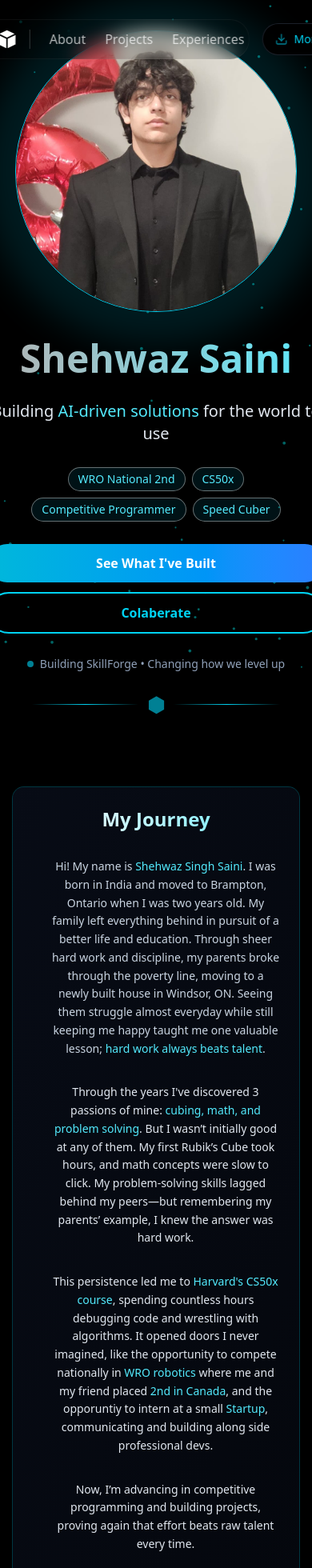
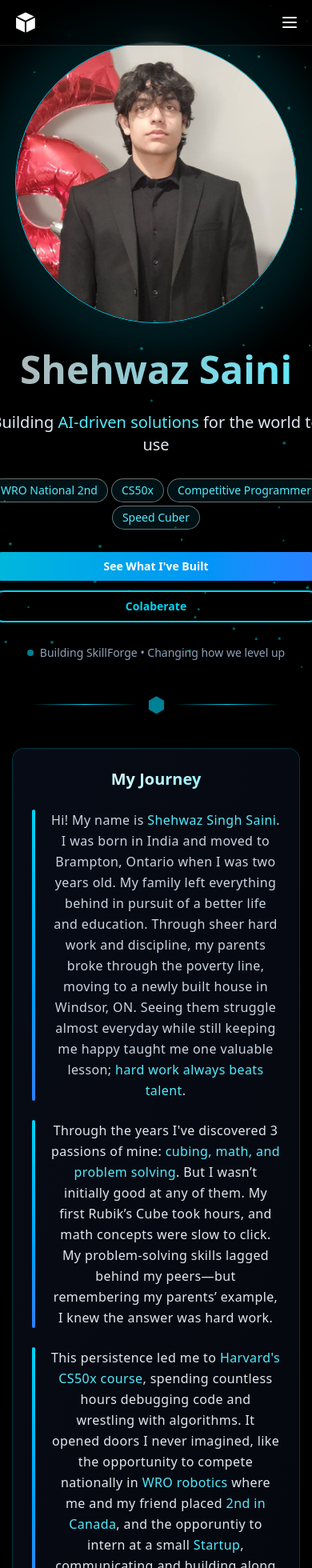
Before and after one commit to Shehwaz81/personal-portfolio, a React (Vite) app: page / in a window 390 px wide. Shown: the top 1960 px of the page at 80% size. Built offline with nearby package versions, Linux system fonts and the light colour scheme.

Commit message:
add responsive components

```diff
--- a/src/components/layout/Navbar.tsx
+++ b/src/components/layout/Navbar.tsx
@@ -1,6 +1,6 @@
-import { useState } from 'react';
-import CubeIcon from '../../assets/cube-10018.svg'
-import { Download, Mail, Github, Linkedin } from 'lucide-react';
+import { useState } from "react";
+import CubeIcon from "../../assets/cube-10018.svg";
+import { Download, Mail, Github, Linkedin, Menu, X } from "lucide-react";
 
 interface NavbarProps {
   About?: string;
@@ -11,10 +11,11 @@ interface NavbarProps {
 export const Navbar = ({
   About = "About",
   Projects = "Projects",
-  Exp = "Experiences"
+  Exp = "Experiences",
 }: NavbarProps) => {
   const [isExpanded, setIsExpanded] = useState(false);
   const [navHover, setNavHover] = useState(false);
+  const [mobileOpen, setMobileOpen] = useState(false);
 
   const scrollToSection = (sectionId: string, offset = 0) => {
     const element = document.getElementById(sectionId);
@@ -22,39 +23,44 @@ export const Navbar = ({
       const element_pos = element.getBoundingClientRect().top + window.scrollY;
       window.scrollTo({
         top: element_pos - offset,
-        behavior: 'smooth'
+        behavior: "smooth",
       });
     }
+    setMobileOpen(false); // close mobile menu on click
   };
 
   const handleDownloadResume = () => {
-    const link = document.createElement('a');
-    link.href = 'public/assets/Resume-1.pdf';
-    link.download = 'Shehwaz_Singh_Saini_Resume.pdf';
+    const link = document.createElement("a");
+    link.href = "public/assets/Resume-1.pdf";
+    link.download = "Shehwaz_Singh_Saini_Resume.pdf";
     link.click();
   };
-  // make list of dicts for later
+
   const contactLinks = [
     {
       icon: Mail,
-      label: 'Email',
-      onClick: () => window.open('mailto:shehwazlongia@gmail.com')
+      label: "Email",
+      onClick: () => window.open("mailto:shehwazlongia@gmail.com"),
     },
     {
       icon: Github,
-      label: 'GitHub',
-      onClick: () => window.open('https://github.com/Shehwaz81', '_blank')
+      label: "GitHub",
+      onClick: () => window.open("https://github.com/Shehwaz81", "_blank"),
     },
     {
       icon: Linkedin,
-      label: 'LinkedIn',
-      onClick: () => window.open('https://www.linkedin.com/in/shehwaz-saini-566494318/', '_blank')
+      label: "LinkedIn",
+      onClick: () =>
+        window.open(
+          "https://www.linkedin.com/in/shehwaz-saini-566494318/",
+          "_blank"
+        ),
     },
   ];
 
   return (
-    <div className="fixed top-6 left-1/2 transform -translate-x-1/2 z-50 flex items-center space-x-4">
-
+    <>
+      <div className="hidden md:flex fixed top-6 left-1/2 transform -translate-x-1/2 z-50 items-center space-x-4">
         <nav
           className="group"
           onMouseEnter={() => setNavHover(true)}
@@ -66,25 +72,25 @@ export const Navbar = ({
               alt="Cube Icon"
               className="scale-120 w-6 h-6 mr-4 transition-transform duration-500 group-hover:rotate-[360deg] group-hover:scale-130"
             />
-          <div className="border-l border-white/20 h-6 mr-6"/>
+            <div className="border-l border-white/20 h-6 mr-6" />
             <div className="flex space-x-6">
               <button
                 onClick={() => scrollToSection("about", 90)}
-              className="text-white/70 hover:text-cyan-400 transition-all duration-300 hover:scale-105 relative group/nav"
+                className="nav-link relative group/nav"
               >
                 {About}
                 <div className="absolute -bottom-1 left-0 w-0 h-0.5 bg-cyan-400 transition-all duration-300 group-hover/nav:w-full rounded-full"></div>
               </button>
               <button
                 onClick={() => scrollToSection("projects", 200)}
-              className="text-white/70 hover:text-cyan-400 transition-all duration-300 hover:scale-105 relative group/nav"
+                className="nav-link relative group/nav"
               >
                 {Projects}
                 <div className="absolute -bottom-1 left-0 w-0 h-0.5 bg-cyan-400 transition-all duration-300 group-hover/nav:w-full rounded-full"></div>
               </button>
               <button
                 onClick={() => scrollToSection("exp", 100)}
-              className="text-white/70 hover:text-cyan-400 transition-all duration-300 hover:scale-105 relative group/nav"
+                className="nav-link relative group/nav"
               >
                 {Exp}
                 <div className="absolute -bottom-1 left-0 w-0 h-0.5 bg-cyan-400 transition-all duration-300 group-hover/nav:w-full rounded-full"></div>
@@ -95,9 +101,9 @@ export const Navbar = ({
 
 
         <div
-        className={`bg-black/90 backdrop-blur-md rounded-full transition-all duration-500 ease-out overflow-hidden cursor-pointer border border-gray-700/50 hover:border-cyan-400/30 hover:shadow-[0_0_15px_rgba(34,211,238,0.2)] ${
-          isExpanded ? 'w-72 h-12' : 'w-24 h-10'
-        } ${navHover ? 'transform translate-x-3' : ''}`}
+          className={`bg-black/90 rounded-full transition-all duration-500 ease-out overflow-hidden cursor-pointer border border-gray-700/50 hover:border-cyan-400/30 hover:shadow-[0_0_15px_rgba(34,211,238,0.2)] ${
+            isExpanded ? "w-72 h-12" : "w-24 h-10"
+          } ${navHover ? "transform translate-x-3" : ""}`}
           onMouseEnter={() => setIsExpanded(true)}
           onMouseLeave={() => setIsExpanded(false)}
         >
@@ -112,22 +118,20 @@ export const Navbar = ({
             <div className="flex items-center justify-between h-full px-4 animate-in slide-in-from-left-3 duration-300">
               <button
                 onClick={handleDownloadResume}
-              className="flex items-center space-x-2 bg-cyan-500/20 hover:bg-cyan-500/30 rounded-full px-3 py-2 transition-all duration-200 hover:scale-105 border border-cyan-400/20 hover:border-cyan-400/40 group/btn"
+                className="flex items-center space-x-2 bg-cyan-500/20 hover:bg-cyan-500/30 rounded-full px-3 py-2 transition-all duration-200 hover:scale-105 border border-cyan-400/20 hover:border-cyan-400/40"
               >
-              <Download className="w-3 h-3 text-cyan-400 group-hover/btn:animate-bounce" />
+                <Download className="w-3 h-3 text-cyan-400" />
                 <span className="text-xs text-cyan-400 font-medium">Resume</span>
               </button>
-
               <div className="flex items-center space-x-2">
                 {contactLinks.map((link, index) => (
                   <button
                     key={index}
                     onClick={link.onClick}
                     title={link.label}
-                  className="w-8 h-8 rounded-full bg-white/10 hover:bg-white/20 flex items-center justify-center transition-all duration-200 hover:scale-110 hover:shadow-lg border border-white/5 hover:border-white/20 group/social"
-                  style={{ animationDelay: `${index * 50}ms` }}
+                    className="social-btn"
                   >
-                  <link.icon className="w-3 h-3 text-gray-300 group-hover/social:text-white transition-colors duration-200" />
+                    <link.icon className="w-3 h-3 text-gray-300" />
                   </button>
                 ))}
               </div>
@@ -135,6 +139,33 @@ export const Navbar = ({
           )}
         </div>
       </div>
+
+      <div className={`md:hidden fixed top-0 left-0 backdrop-blur-md w-full ${mobileOpen ? 'bg-black/90' : 'bg-black/50'} backdrop-blur-md border-b border-white/10 z-50 px-4 py-3 flex justify-between items-center`}>
+        <img src={CubeIcon} alt="Logo" className="w-8 h-8" />
+        <button onClick={() => setMobileOpen(!mobileOpen)}>
+          {mobileOpen ? <X className="text-white" /> : <Menu className="text-white" />}
+        </button>
+      </div>
+
+      {mobileOpen && (
+        <div className="md:hidden fixed top-12 left-0 w-full bg-black/90 backdrop-blur-lg border-t border-white/10 z-40 p-4 space-y-4">
+          <button onClick={() => scrollToSection("about", 70)} className="mobile-link">{About}</button>
+          <button onClick={() => scrollToSection("projects", 70)} className="mobile-link">{Projects}</button>
+          <button onClick={() => scrollToSection("exp", 70)} className="mobile-link">{Exp}</button>
+          <hr className="border-white/10" />
+          <button onClick={handleDownloadResume} className="more-btn">
+            <Download className="w-4 h-4" /> Resume
+          </button>
+          <div className="flex space-x-2">
+            {contactLinks.map((link, i) => (
+              <button key={i} onClick={link.onClick} title={link.label} className="social-btn">
+                <link.icon className="w-4 h-4 text-gray-300" />
+              </button>
+            ))}
+          </div>
+        </div>
+      )}
+    </>
   );
 };
 
--- a/src/index.css
+++ b/src/index.css
@@ -48,6 +48,18 @@ body {
   --color-sidebar-accent-foreground: var(--sidebar-accent-foreground);
   --color-sidebar-border: var(--sidebar-border);
   --color-sidebar-ring: var(--sidebar-ring);
+}
+.nav-link {
+  @apply text-white/80 hover:text-cyan-400 transition-colors;
+}
+.more-btn {
+  @apply flex items-center space-x-2 bg-cyan-500/20 px-3 py-1 rounded-full text-cyan-400 hover:bg-cyan-500/30 transition;
+}
+.social-btn {
+  @apply w-8 h-8 flex items-center justify-center bg-white/10 rounded-full hover:bg-white/20 transition;
+}
+.mobile-link {
+  @apply block w-full text-left text-white/80 hover:text-cyan-400 py-2 transition;
 }
 
 :root {
--- a/src/sections/About.tsx
+++ b/src/sections/About.tsx
@@ -2,24 +2,25 @@
 
 export const About = () => {
     return (
-        <section className="min-h-screen px-4 py-12 sm:px-6 md:px-8 lg:px-10 bg-transparent">
+    <section className="min-h-screen px-4 sm:px-6 md:px-8 lg:px-10 bg-transparent">
         <div
             id="about"
-                className="relative mx-auto max-w-4xl p-6 sm:p-8 lg:p-10
-                bg-gradient-to-br from-slate-900/50 to-slate-900/30
-                rounded-xl backdrop-blur-sm space-y-6 sm:space-y-8
-                ring-1 ring-cyan-500/30 transition-all
-                hover:ring-cyan-500/60 hover:ring-2
+            className="relative mx-auto max-w-full sm:max-w-3xl md:max-w-4xl p-6 sm:p-8 lg:p-10
+            bg-gradient-to-br from-slate-900/50 to-slate-900/30 rounded-xl
+            backdrop-blur-sm space-y-6 sm:space-y-8 ring-1 ring-cyan-500/30
+            transition-all hover:ring-cyan-500/60 hover:ring-2
             hover:shadow-[0_0_5rem_rgba(0,255,255,0.3)] duration-400 ease-in-out"
         >
-                <h2 className="text-2xl sm:text-3xl md:text-4xl font-bold bg-gradient-to-r from-white to-cyan-300 bg-clip-text text-transparent text-center mb-8 sm:mb-10">
+            <h2 className="text-xl sm:text-2xl md:text-3xl lg:text-4xl font-bold
+            bg-gradient-to-r from-white to-cyan-300 bg-clip-text text-transparent
+            text-center mb-6 sm:mb-8">
             My Journey
             </h2>
 
-                <div className="space-y-8 sm:space-y-10">
+            <div className="space-y-6 sm:space-y-8">
             <div className="relative pl-6 flex">
-                        <div className="absolute left-0 top-0 w-1 h-full bg-gradient-to-b from-cyan-400 to-blue-500 rounded-full hidden md:block"></div>
-                        <p className="text-slate-300 text-sm sm:text-base lg:text-lg leading-relaxed">
+                <div className="absolute left-0 top-0 w-1 h-full bg-gradient-to-b from-cyan-400 to-blue-500 rounded-full block sm:block"></div>
+                <p className="text-slate-300 text-base sm:text-base lg:text-lg leading-relaxed tracking-wide break-words">
                 Hi! My name is <span className="text-cyan-300 font-medium">Shehwaz Singh Saini</span>.
                 I was born in India and moved to Brampton, Ontario when I was two years old.
                 My family left everything behind in pursuit of a better life and education.
@@ -29,40 +30,41 @@ export const About = () => {
                 </p>
             </div>
 
-                    <div className="relative pl-6">
-                        <div className="absolute left-0 top-0 w-1 h-full bg-gradient-to-b from-cyan-400 to-blue-500 rounded-full hidden md:block"></div>
-                        <p className="text-slate-200 text-sm sm:text-base lg:text-lg leading-relaxed">
+            <div className="relative pl-6 flex">
+                <div className="absolute left-0 top-0 w-1 h-full bg-gradient-to-b from-cyan-400 to-blue-500 rounded-full block sm:block"></div>
+                <p className="text-slate-200 text-base sm:text-base lg:text-lg leading-relaxed tracking-wide break-words">
                 Through the years I've discovered 3 passions of mine: <span className="text-cyan-300 font-medium">cubing, math, and problem solving</span>.
                 But I wasn’t initially good at any of them. My first Rubik’s Cube took hours, and math concepts were slow to click.
                 My problem-solving skills lagged behind my peers—but remembering my parents’ example, I knew the answer was hard work.
                 </p>
             </div>
 
-                    <div className="relative pl-6">
-                        <div className="absolute left-0 top-0 w-1 h-full bg-gradient-to-b from-cyan-400 to-blue-500 rounded-full hidden md:block"></div>
-                        <p className="text-slate-200 text-sm sm:text-base lg:text-lg leading-relaxed">
+            <div className="relative pl-6 flex">
+                <div className="absolute left-0 top-0 w-1 h-full bg-gradient-to-b from-cyan-400 to-blue-500 rounded-full block sm:block"></div>
+                <p className="text-slate-200 text-base sm:text-base lg:text-lg leading-relaxed tracking-wide break-words">
                 This persistence led me to <span className="text-cyan-300 font-medium">Harvard's CS50x course</span>,
                 spending countless hours debugging code and wrestling with algorithms.
                 It opened doors I never imagined, like the opportunity to compete nationally in <span className="text-cyan-300 font-medium">WRO robotics</span> where me and my friend placed <span className="text-cyan-300 font-medium">2nd in Canada</span>,
                 and the opporuntiy to intern at a small <span className="text-cyan-300 font-medium">Startup</span>, communicating and building along side professional devs.
                 </p>
             </div>
+
             <div className="relative pl-6">
-                        <p className="text-slate-200 text-sm sm:text-base lg:text-lg leading-relaxed">
+                <p className="text-slate-200 text-base sm:text-base lg:text-lg leading-relaxed tracking-wide break-words">
                 Now, I’m advancing in competitive programming and building projects, proving again that effort beats raw talent every time.
                 </p>
             </div>
             </div>
 
-
             <div className="flex justify-center pt-6">
             <div className="flex items-center gap-2 text-xs sm:text-sm text-slate-400">
-                        <div className="w-2 h-2 bg-cyan-400 rounded-full animate-pulse"></div>
+                <div className="w-2 h-2 bg-cyan-400 rounded-full animate-pulse block sm:block"></div>
                 <span>Currently building SkillForge • Next: Changing the world</span>
             </div>
             </div>
         </div>
     </section>
+
     )
 }
 export default About
--- a/src/sections/Hero.tsx
+++ b/src/sections/Hero.tsx
@@ -42,7 +42,7 @@ export const Hero = ({
             Building <span className="text-cyan-300 font-medium">AI-driven solutions</span> for the world to use
           </p>
 
-          <div className="flex flex-wrap justify-center gap-2">
+          <div className="flex flex-wrap justify-center gap-1 sm:gap-2 w-full sm:w-auto">
             <Badge  className="hover:scale-102 hover:border-cyan-500" content={achievement}/>
             <Badge  className="hover:scale-102 hover:border-cyan-500" content={education}/>
             <Badge  className="hover:scale-102 hover:border-cyan-500" content={serious}/>
@@ -50,10 +50,10 @@ export const Hero = ({
           </div>
 
           <div className="flex flex-col sm:flex-row gap-3 justify-center ">
-            <button onClick={() => scrollToSection("projects", 200)}className="relative px-6 py-3 bg-gradient-to-r from-cyan-500 to-blue-500 text-white font-semibold rounded-full hover:from-blue-500 hover:to-cyan-500 hover:scale-105 transition-transform ease-in-out duration-300">
+            <button onClick={() => scrollToSection("projects", 200)} className="relative w-full sm:w-auto text-sm sm:text-base px-3 sm:px-6 py-2 sm:py-3 bg-gradient-to-r from-cyan-500 to-blue-500 text-white font-semibold rounded-full hover:from-blue-500 hover:to-cyan-500 hover:scale-105 transition-transform ease-in-out duration-300">
               See What I've Built
             </button>
-            <button onClick={() => window.open("https://www.linkedin.com/in/shehwaz-saini-566494318/")} className="px-8 py-3 border-2 border-cyan-400 text-cyan-400 font-semibold rounded-full hover:bg-cyan-400 hover:text-slate-900 transition-colors duration-300">
+            <button onClick={() => window.open("https://www.linkedin.com/in/shehwaz-saini-566494318/")} className="w-full sm:w-auto text-sm sm:text-base px-4 sm:px-8 py-2 sm:py-3 border-2 border-cyan-400 text-cyan-400 font-semibold rounded-full hover:bg-cyan-400 hover:text-slate-900 transition-colors duration-300">
               Colaberate
             </button>
           </div>
--- a/src/sections/Projects.tsx
+++ b/src/sections/Projects.tsx
@@ -11,7 +11,8 @@ const Projects = () => {
             img: "/assets/Skillforge proto.png",
             techStack: ["React", "Node.js", "PostgreSQL", "OpenAI API", "TypeScript"],
             github: "https://github.com/username/skillforge",
-            demo: "https://skillforge-demo.com"
+            demo: "https://skillforge-demo.com",
+            hasDemo: false
         },
         {
             title: 'CS50 Finance',
@@ -19,15 +20,17 @@ const Projects = () => {
             img: "/assets/cs50finance.png",
             techStack: ["HTML", "CSS", "JavaScript", "Flask", "Jinja", "Python"],
             github: "https://github.com/username/cs50-finance",
-            demo: "https://cs50-finance-demo.com"
+            demo: "https://cs50.harvard.edu/x/psets/9/finance/",
+            hasDemo: true
         },
         {
             title: "Signify",
             description: "An ASL sign language translator with an emotion recognition model built in for uniqueness",
             img: "/assets/Signify.jpeg",
-            github: "https://github.com/Shehwaz81/personal-portfolio/",
+            github: "https://github.com/Shehwaz81/Signify",
             demo: "https://devpost.com/software/919909/joins/efTxB2B2XmK004od6BrN-w",
             techStack: ["React", "TypeScript", "Flask", "TensorFlow", "OpenCV"],
+            hasDemo: true
         },
         {
             title: "WRO Robot",
@@ -36,9 +39,10 @@ const Projects = () => {
             github: "https://github.com/Shehwaz81/personal-portfolio/",
             demo: "/src/assets/WR",
             techStack: ["MicroPython", "OOP", "ESP32",],
+            hasDemo: true
         }
     ]
-    // if user clicked see more, make array all objects, else make the array the first 4 projects
+    // if user clicked see more, make array all objects, else make the array the first 2 projects
     const visibleProjects = seeMore ? allProjects : allProjects.slice(0, 2)
 
     const projectList = visibleProjects.map((project, index) => (
@@ -56,6 +60,7 @@ const Projects = () => {
                 img={project.img}
                 techStack={project.techStack}
                 github={project.github}
+                hasDemo={project.hasDemo}
                 demo={project.demo}
             />
         </div>
```
Also changed, not shown: src/components/ui/card.tsx (+41 -15 lines). Lines whose indentation alone changed are shown as unchanged.
